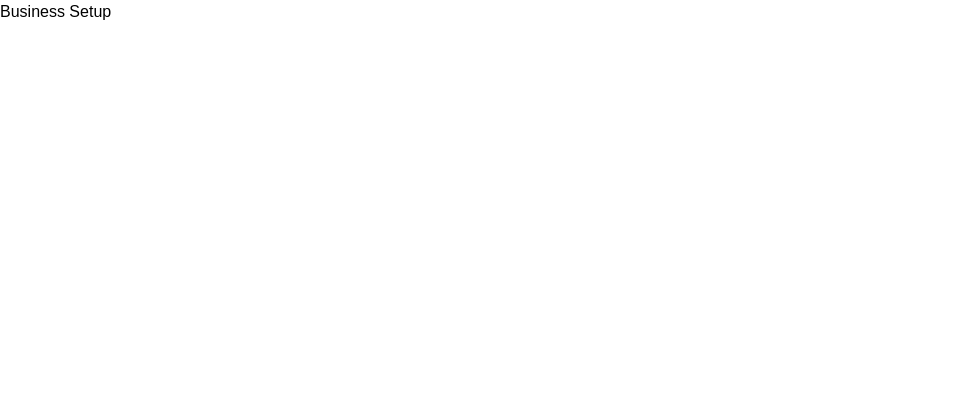
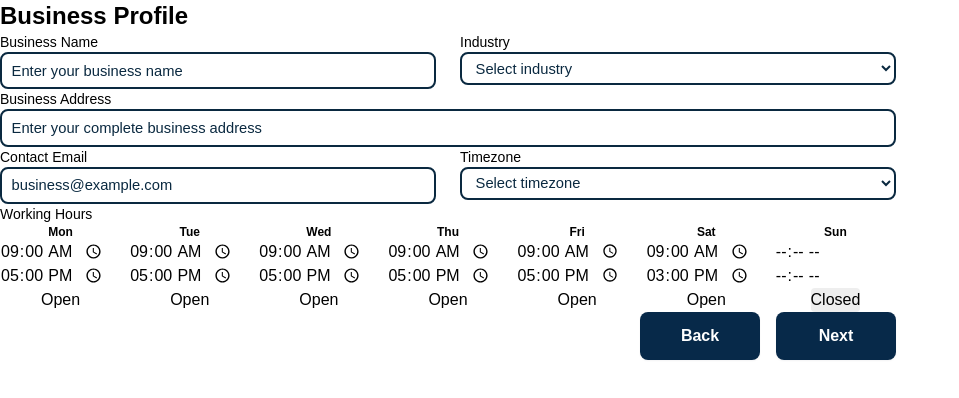
Before and after one commit to Hussein-Alayan/Slotify, a Next.js app in the folder client/: page /business-setup in a window 1280 px wide. Shown: the top 398 px of the page, without its empty margins (0-959 px from the left). Built offline with nearby package versions, Linux system fonts and the light colour scheme.

Commit message:
feat(page): enhance BusinessSetupPage with form inputs for business profile setup

```diff
--- a/client/src/app/business-setup/page.tsx
+++ b/client/src/app/business-setup/page.tsx
@@ -1,10 +1,195 @@
-import React from "react";
+import React, { useState } from "react";
+import Input from "@/components/shared/Input";
+import Button from "@/components/Button";
+
+const industries = [
+  "IT",
+  "Healthcare",
+  "Education",
+  "Retail",
+  "Finance",
+  "Other",
+];
+const timezones = [
+  "UTC",
+  "America/New_York",
+  "Europe/London",
+  "Asia/Dubai",
+  "Asia/Tokyo",
+];
+const days = ["Mon", "Tue", "Wed", "Thu", "Fri", "Sat", "Sun"];
+
+const defaultWorkingHours = [
+  { open: "09:00", close: "17:00", closed: false },
+  { open: "09:00", close: "17:00", closed: false },
+  { open: "09:00", close: "17:00", closed: false },
+  { open: "09:00", close: "17:00", closed: false },
+  { open: "09:00", close: "17:00", closed: false },
+  { open: "09:00", close: "15:00", closed: false },
+  { open: "", close: "", closed: true },
+];
 
 const BusinessSetupPage = () => {
+  const [form, setForm] = useState({
+    name: "",
+    industry: "",
+    address: "",
+    email: "",
+    timezone: "",
+    workingHours: defaultWorkingHours,
+  });
+
+  const handleChange = (
+    e: React.ChangeEvent<HTMLInputElement | HTMLSelectElement>
+  ) => {
+    const { name, value } = e.target;
+    setForm((prev) => ({ ...prev, [name]: value }));
+  };
+
+  const handleWorkingHourChange =
+    (idx: number, field: "open" | "close") =>
+    (e: React.ChangeEvent<HTMLInputElement>) => {
+      const value = e.target.value;
+      setForm((prev) => {
+        const wh = [...prev.workingHours];
+        wh[idx][field] = value;
+        return { ...prev, workingHours: wh };
+      });
+    };
+
+  const handleClosedToggle = (idx: number) => () => {
+    setForm((prev) => {
+      const wh = [...prev.workingHours];
+      wh[idx].closed = !wh[idx].closed;
+      if (wh[idx].closed) {
+        wh[idx].open = "";
+        wh[idx].close = "";
+      } else {
+        wh[idx].open = "09:00";
+        wh[idx].close = idx === 5 ? "15:00" : "17:00";
+      }
+      return { ...prev, workingHours: wh };
+    });
+  };
+
+  const handleSubmit = (e: React.FormEvent) => {
+    e.preventDefault();
+    // TODO: API call to submit form
+    alert("Business profile submitted! (API integration pending)");
+  };
+
   return (
-    <div>
-      <h1>Business Setup</h1>
-      {/* Business Profile form and setup steps will go here */}
+    <div className="max-w-4xl mx-auto p-8">
+      <h2 className="text-2xl font-bold mb-6">Business Profile</h2>
+      <form onSubmit={handleSubmit} className="space-y-6">
+        <div className="grid grid-cols-1 md:grid-cols-2 gap-6">
+          <Input
+            label="Business Name"
+            name="name"
+            value={form.name}
+            onChange={handleChange}
+            placeholder="Enter your business name"
+            required
+          />
+          <div>
+            <label className="block text-sm font-medium mb-2">Industry</label>
+            <select
+              name="industry"
+              value={form.industry}
+              onChange={handleChange}
+              className="slotify-input"
+              required
+            >
+              <option value="">Select industry</option>
+              {industries.map((ind) => (
+                <option key={ind} value={ind}>
+                  {ind}
+                </option>
+              ))}
+            </select>
+          </div>
+        </div>
+        <Input
+          label="Business Address"
+          name="address"
+          value={form.address}
+          onChange={handleChange}
+          placeholder="Enter your complete business address"
+          required
+        />
+        <div className="grid grid-cols-1 md:grid-cols-2 gap-6">
+          <Input
+            label="Contact Email"
+            name="email"
+            value={form.email}
+            onChange={handleChange}
+            placeholder="business@example.com"
+            type="email"
+            required
+          />
+          <div>
+            <label className="block text-sm font-medium mb-2">Timezone</label>
+            <select
+              name="timezone"
+              value={form.timezone}
+              onChange={handleChange}
+              className="slotify-input"
+              required
+            >
+              <option value="">Select timezone</option>
+              {timezones.map((tz) => (
+                <option key={tz} value={tz}>
+                  {tz}
+                </option>
+              ))}
+            </select>
+          </div>
+        </div>
+        <div>
+          <label className="block text-sm font-medium mb-2">
+            Working Hours
+          </label>
+          <div className="grid grid-cols-7 gap-2 mb-2">
+            {days.map((day, idx) => (
+              <div key={day} className="flex flex-col items-center">
+                <span className="text-xs font-semibold mb-1">{day}</span>
+                <Input
+                  type="time"
+                  value={form.workingHours[idx].open}
+                  onChange={handleWorkingHourChange(idx, "open")}
+                  disabled={form.workingHours[idx].closed}
+                  className="mb-1"
+                />
+                <Input
+                  type="time"
+                  value={form.workingHours[idx].close}
+                  onChange={handleWorkingHourChange(idx, "close")}
+                  disabled={form.workingHours[idx].closed}
+                  className="mb-1"
+                />
+                <button
+                  type="button"
+                  onClick={handleClosedToggle(idx)}
+                  className="text-xs px-2 py-1 rounded border mt-1"
+                  style={{
+                    background: form.workingHours[idx].closed ? "#eee" : "#fff",
+                  }}
+                >
+                  {form.workingHours[idx].closed ? "Closed" : "Open"}
+                </button>
+              </div>
+            ))}
+          </div>
+        </div>
+        <div className="flex justify-end gap-4">
+          <Button type="button" style={{ maxWidth: 120 }}>
+            Back
+          </Button>
+          <Button type="submit" style={{ maxWidth: 120 }}>
+            Next
+          </Button>
+        </div>
+      </form>
     </div>
   );
 };
```
